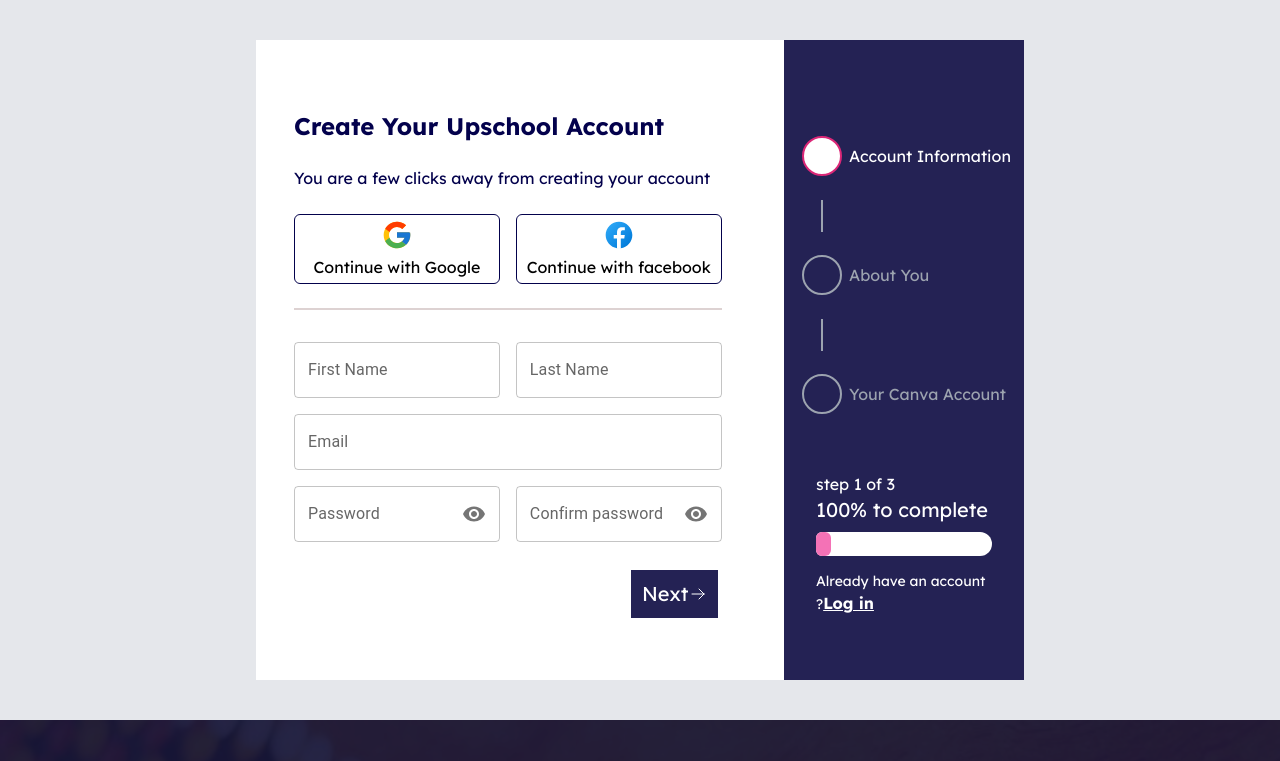
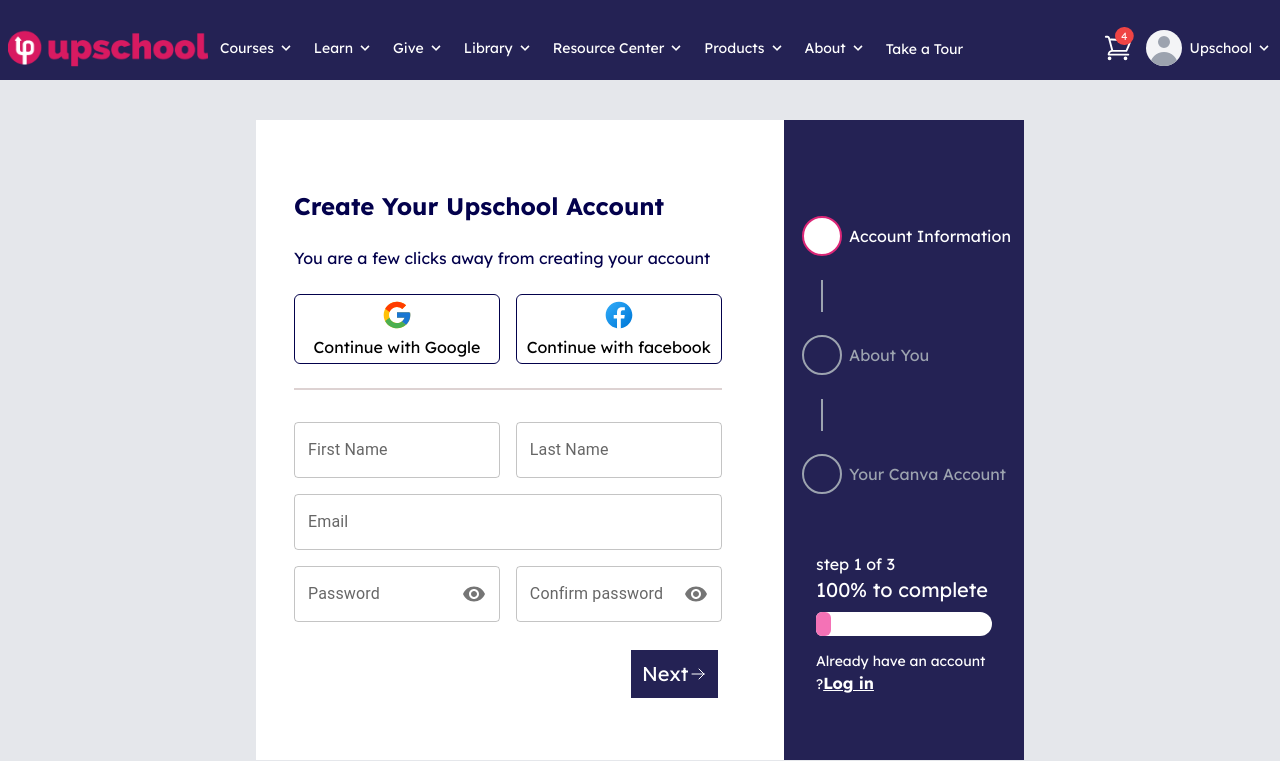
Before and after one commit to ElytraSolutions/upschool_frontend, a React (Vite) app: page /register in a window 1280 px wide. Shown: the top 761 px of the page. Built offline with nearby package versions, Linux system fonts and the light colour scheme.

Commit message:
Initialize responsive Navbar

```diff
--- a/src/components/Layout/Layout.tsx
+++ b/src/components/Layout/Layout.tsx
@@ -1,10 +1,11 @@
 import { Outlet } from 'react-router-dom';
+import Navbar from '../Navbar/Navbar';
 import Footer from '../Footer/Footer';
 
 export default function Layout() {
     return (
         <>
-            {/* <Navbar /> */}
+            <Navbar />
             <Outlet />
             <Footer />
         </>
--- a/src/components/Navbar/Navbar.tsx
+++ b/src/components/Navbar/Navbar.tsx
@@ -1,15 +1,20 @@
 import { NavbarBox as Box } from '../../parts/NavbarBox';
 import upschoolLogo from '../../assets/upschool_logo.png';
 
-import { data, userData, navData } from '../../data/NavbarBoxData';
+import { userData } from '../../data/NavbarBoxData';
 import { NavLink } from 'react-router-dom';
 import CartIcon from '../../parts/CartIcon';
 import ProfileIcon from '../../parts/ProfileIcon';
+import { ComputerMenu } from '../../parts/PartsNavbar/LargeScreenMenuBar';
+
+import useScreenWidth from '../../hooks/useScreenWidth';
 
 export default function Navbar() {
     const styles = {
         minWidth: '150px',
     };
+
+    const { isBigScreen } = useScreenWidth();
     return (
         <>
             <div
@@ -19,26 +24,16 @@ export default function Navbar() {
                 <div className="flex gap-2 md:gap-3 items-center lg:gap-10 justify-between">
                     <div className="flex  flex-1 gap-1 md:gap-1 items-center lg:gap-3">
                         <div style={styles}>
+                            <NavLink to="/">
                                 <img
                                     src={upschoolLogo}
                                     alt="Logo"
                                     width="200"
                                     height="50"
                                 />
+                            </NavLink>
                         </div>
-                        <div className="flex justify-start gap-2 md:gap-3 lg:gap-4  xl:gap-5 2xl:gap-8 items-center">
-                            {data.map((inf) => (
-                                <Box key={inf.id} inf={inf} />
-                            ))}
-                            <span className="pr-1 block w-32 max-w-fit">
-                                <NavLink
-                                    to={navData.path ? navData.path : '#'}
-                                    className="text-white"
-                                >
-                                    {navData.title}
-                                </NavLink>
-                            </span>
-                        </div>
+                        {isBigScreen && <ComputerMenu />}
                     </div>
 
                     <div className="flex gap-1 lg:gap-2 2xl:gap-3 justify-end items-center">
--- a/src/hooks/useScreenWidth.ts
+++ b/src/hooks/useScreenWidth.ts
@@ -1,7 +1,8 @@
 import { useState, useEffect } from 'react';
 const useScreenWidth = () => {
     const [width, setWidth] = useState(window.innerWidth);
-    const isLargeScreen = width > 768 ? true : false;
+    const isLargeScreen = width > 768 ? true : false; //For responsive mobile registration and login page
+    const isBigScreen = width > 1200 ? true : false; //For Responsive navbar
     useEffect(() => {
         function watchWidth() {
             setWidth(window.innerWidth);
@@ -12,6 +13,6 @@ const useScreenWidth = () => {
         };
     }, []);
 
-    return isLargeScreen;
+    return { isLargeScreen, isBigScreen };
 };
 export default useScreenWidth;
--- a/src/pages/Register/Registration.tsx
+++ b/src/pages/Register/Registration.tsx
@@ -10,7 +10,7 @@ import { SecondColumnProgressSection as ProgressSection } from '../../parts/Part
 import LoginPart from '../../parts/PartsRegisterPage/LoginPart';
 
 export default function Registration() {
-    const isLargeScreen = useScreenWidth();
+    const { isLargeScreen } = useScreenWidth();
     const [currentStep, setCurrentStep] = useState(0);
     const [currentData, setCurrentData] = useState({
         firstName: '',
--- a/src/parts/NavbarBox.tsx
+++ b/src/parts/NavbarBox.tsx
@@ -21,12 +21,11 @@ export function NavbarBox({ inf }: BoxProps) {
         <>
             <div className="group inline-block">
                 <div className=" py-1 text-white rounded-sm flex items-center">
-                    <span className="pr-1 font-semibold ">
+                    <span className="pr-1  text-sm ">
                         <NavLink to={inf.path ? inf.path : '#'}>
                             {inf.title}
                         </NavLink>
                     </span>
-                    {inf.children && (
                     <span>
                         <svg
                             className="fill-current h-4 w-4 transform group-hover:-rotate-180 transition duration-150 ease-in-out"
@@ -36,7 +35,6 @@ export function NavbarBox({ inf }: BoxProps) {
                             <path d="M9.293 12.95l.707.707L15.657 8l-1.414-1.414L10 10.828 5.757 6.586 4.343 8z" />
                         </svg>
                     </span>
-                    )}
                 </div>
                 <ul
                     key={inf.id}
@@ -52,7 +50,7 @@ export function NavbarBox({ inf }: BoxProps) {
                                             className="relative rounded-md px-2 py-1 hover:bg-red-700 "
                                         >
                                             <div className="w-full text-left flex items-center">
-                                                <span className="pr-1 flex-1">
+                                                <span className="pr-1 flex-1  text-sm">
                                                     <NavLink
                                                         to={
                                                             detail.path
@@ -78,7 +76,7 @@ export function NavbarBox({ inf }: BoxProps) {
                                                     (child) => (
                                                         <li
                                                             key={inf.id}
-                                                            className=" px-2 py-1  hover:bg-red-700 rounded-md"
+                                                            className=" px-2 py-1 text-sm  hover:bg-red-700 rounded-md"
                                                         >
                                                             <NavLink
                                                                 to={
@@ -99,7 +97,7 @@ export function NavbarBox({ inf }: BoxProps) {
                                     <>
                                         <li
                                             key={inf.id}
-                                            className="rounded-md px-2 py-1 hover:bg-red-700"
+                                            className="rounded-md px-2 py-1  text-sm  hover:bg-red-700"
                                         >
                                             <NavLink
                                                 to={
--- /dev/null
+++ b/src/parts/PartsNavbar/LargeScreenMenuBar.tsx
@@ -0,0 +1,23 @@
+import { data, navData } from '../../data/NavbarBoxData';
+import { NavLink } from 'react-router-dom';
+import { NavbarBox as Box } from '../../parts/NavbarBox';
+
+const LargeScreenMenuBar = () => {
+    return (
+        <div className="flex justify-start gap-2 md:gap-3 lg:gap-4  xl:gap-5 2xl:gap-8 items-center">
+            {data.map((inf) => (
+                <Box key={inf.id} inf={inf} />
+            ))}
+            <span className="pr-1 block w-32 max-w-fit">
+                <NavLink
+                    to={navData.path ? navData.path : '#'}
+                    className="text-white text-sm"
+                >
+                    {navData.title}
+                </NavLink>
+            </span>
+        </div>
+    );
+};
+
+export { LargeScreenMenuBar as ComputerMenu };
```
Lines whose indentation alone changed are shown as unchanged.
